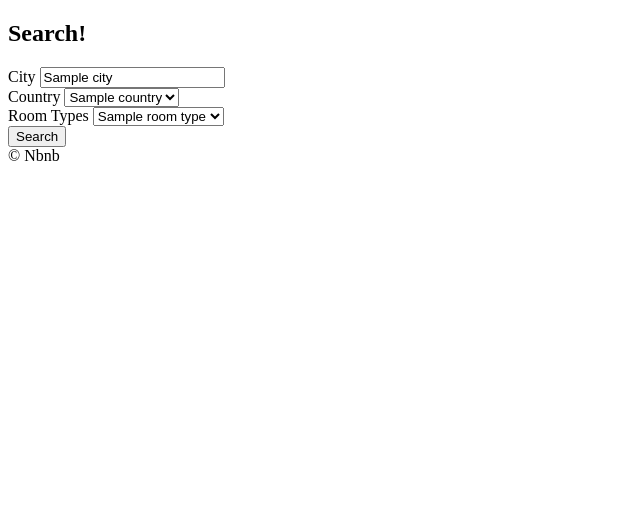
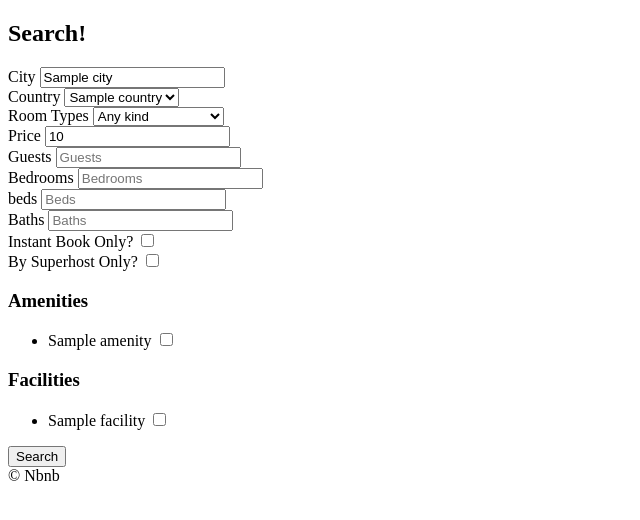
Before and after one commit to hs04111/airbnb-clone, a Django app: template templates/rooms/search.html in a window 1280 px wide. Shown: the part 60-580 px from the top of the page, without its empty margins (0-640 px from the left). Run offline with Django 3.2, Linux system fonts and the light colour scheme; the template is opened without the code that fills it: most values are stand-ins (such as "Sample title", 1, 10 or a date in 2020).

Commit message:
selections and choices added in search view and html

```diff
--- a/templates/rooms/search.html
+++ b/templates/rooms/search.html
@@ -23,7 +23,7 @@
     <select id="country" name='country'>
 
         {% for country in countries  %}
-            <option value="{{country.code}}">{{country.name}}</option>
+            <option value="{{country.code}}" {% if country.code == s_country %}selected{% endif %}>{{country.name}}</option>
         {% endfor %}
 
     </select>
@@ -32,12 +32,89 @@
 <div>
     <label for="room_type">Room Types</label>
     <select id="room_type" name='room_type'>
-
+        <option value="0" {% if s_room_type == 0  %}selected{% endif %}>Any kind</option>
         {% for room_type in room_types  %}
-            <option value="{{room_type.pk}}">{{room_type.name}}</option>
+            <option value="{{room_type.pk}}" {% if s_room_type == room_type.pk %}selected{% endif %}>{{room_type.name}}</option>
         {% endfor %}
 
     </select>
+</div>
+
+<div>
+    <label for="price">Price</label>
+    <input value="{{price}}" type="number" name="price" id= "price" placeholder="Price" />
+</div>
+<div>
+    <label for="guests">Guests</label>
+    <input value="{{guests}}" type="number" name="guests" id= "guests" placeholder="Guests" />
+</div>
+<div>
+    <label for="bedrooms">Bedrooms</label>
+    <input value="{{bedrooms}}" type="number" name="bedrooms" id= "bedrooms" placeholder="Bedrooms" />
+</div>
+<div>
+    <label for="beds">beds</label>
+    <input value="{{beds}}" type="number" name="beds" id= "beds" placeholder="Beds" />
+</div>
+<div>
+    <label for="baths">Baths</label>
+    <input value="{{baths}}" type="number" name="baths" id= "baths" placeholder="Baths" />
+</div>
+<div>
+    <label for="instant">Instant Book Only?</label>
+    <input type="checkbox" name="instant" id= "instant" {% if instant %}checked{% endif %} />
+</div>
+<div>
+    <label for="super_host">By Superhost Only?</label>
+    <input type="checkbox" name="super_host" id= "super_host"{% if super_host %}checked{% endif %} />
+</div>
+
+
+
+<div>
+    <h3>Amenities</h3>
+    <ul>
+
+{% for amenity in amenities  %}
+    <li>
+        <label for="a_{{amenity.pk}}">{{amenity.name}}</label>
+        <input
+        id="a_{{amenity.pk}}"
+        name="amenities"
+        type="checkbox"
+        value="{{amenity.pk}}"
+
+        {% if amenity.pk|slugify in s_amenities %}
+            checked
+        {% endif %}
+            />
+    </li>
+{% endfor %}
+
+    </ul>
+</div>
+
+<div>
+    <h3>Facilities</h3>
+    <ul>
+
+{% for facility in facilities  %}
+    <li>
+        <label for="f_{{facility.pk}}">{{facility.name}}</label>
+        <input
+        id="f_{{facility.pk}}"
+        name="facilities"
+        type="checkbox"
+        value="{{facility.pk}}"
+
+        {% if facility.pk|slugify in s_facilities %}
+            checked
+        {% endif %}
+            />
+    </li>
+{% endfor %}
+
+    </ul>
 </div>
 
 <button>
```
Also changed, not shown: rooms/views.py (+39 -5 lines).
